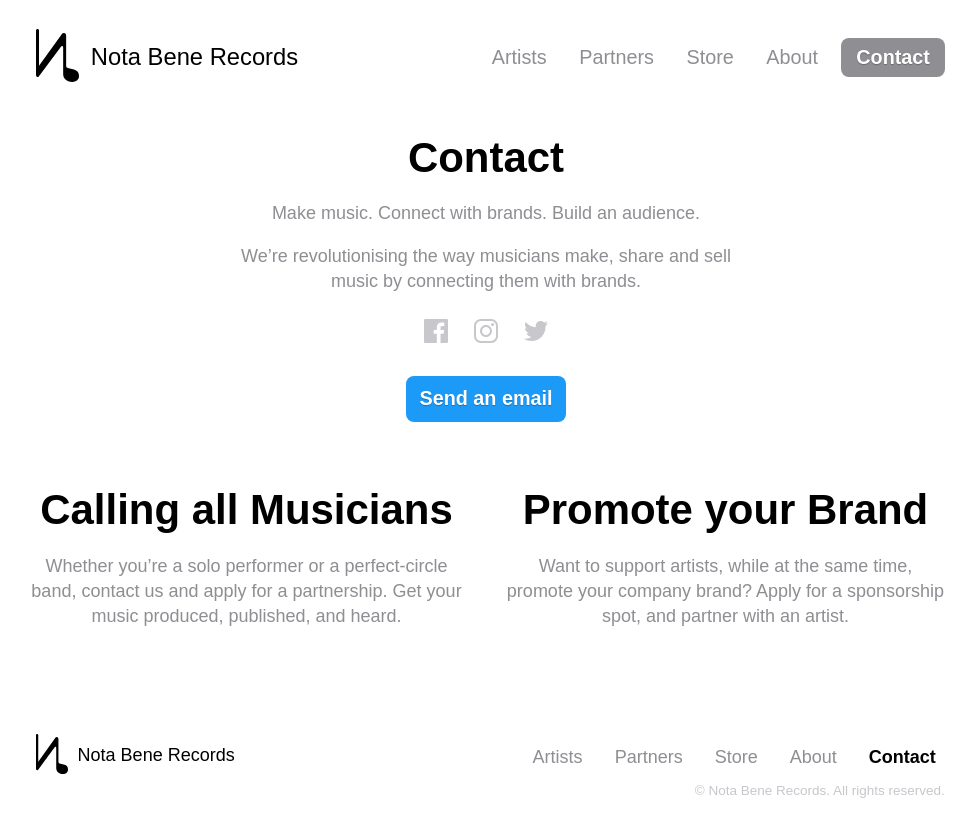
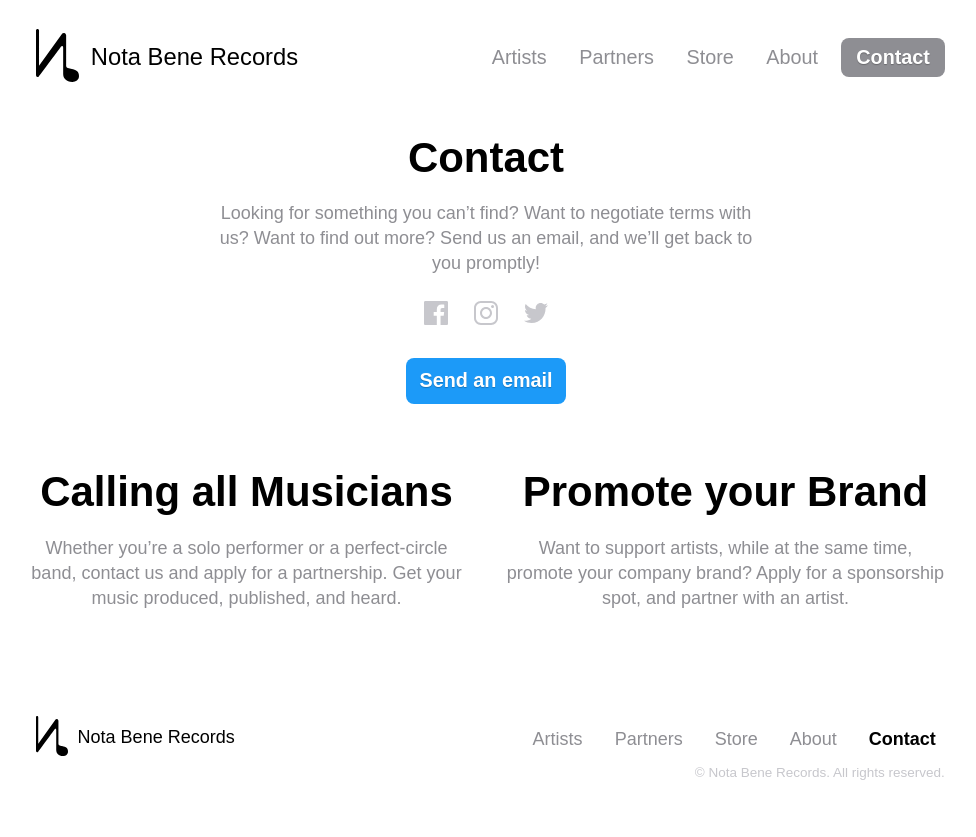
Before and after one commit to cjmlgrto/notabenerecords, a Jekyll site: the page built from contact.markdown, in a window 1280 px wide. Shown: the top 837 px of the page, without its empty margins (154-1130 px from the left). Built offline with Jekyll 4.4.1, drawn with Linux system fonts in a browser that asks for light colours.

Commit message:
Updated Contact

```diff
--- a/contact.markdown
+++ b/contact.markdown
@@ -1,10 +1,8 @@
 ---
 title: Contact
 permalink: "/contact/"
-description: |-
-  Make music. Connect with brands. Build an audience.
-
-  We're revolutionising the way musicians make, share and sell music by connecting them with brands.
+description: Looking for something you can’t find? Want to negotiate terms with us?
+  Want to find out more? Send us an email, and we’ll get back to you promptly!
 social_media:
 - type: facebook
   url:
```
